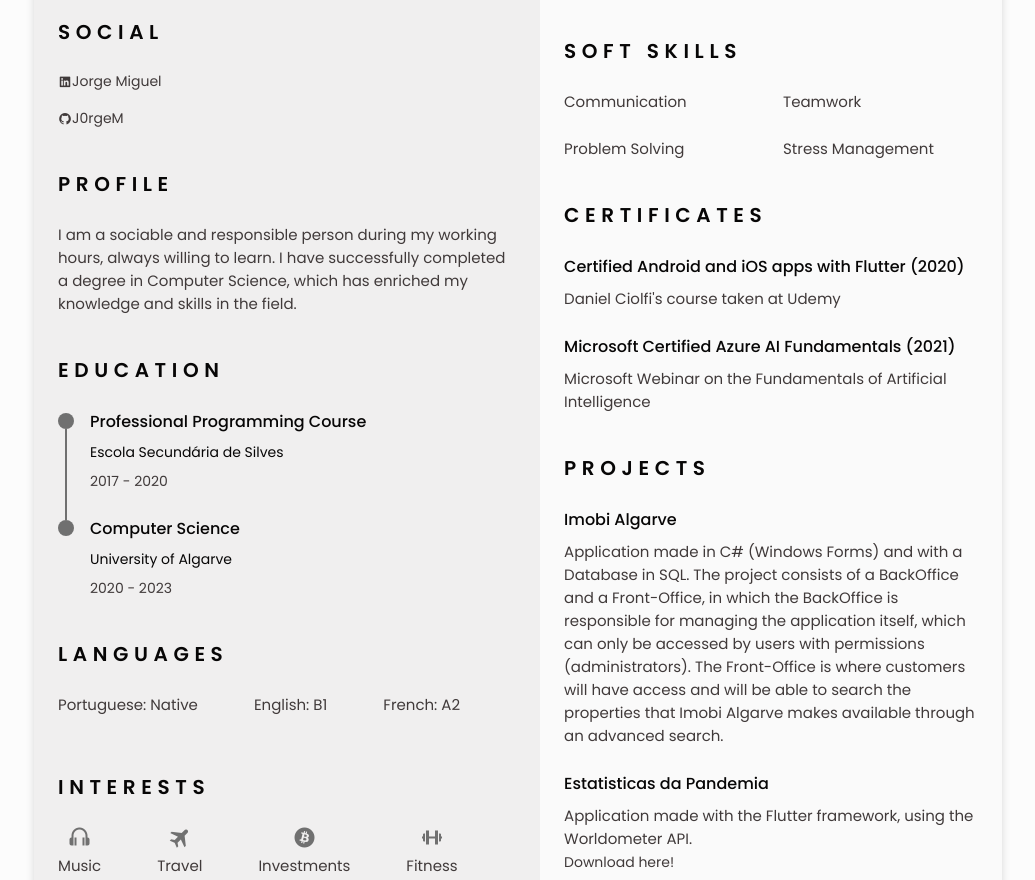
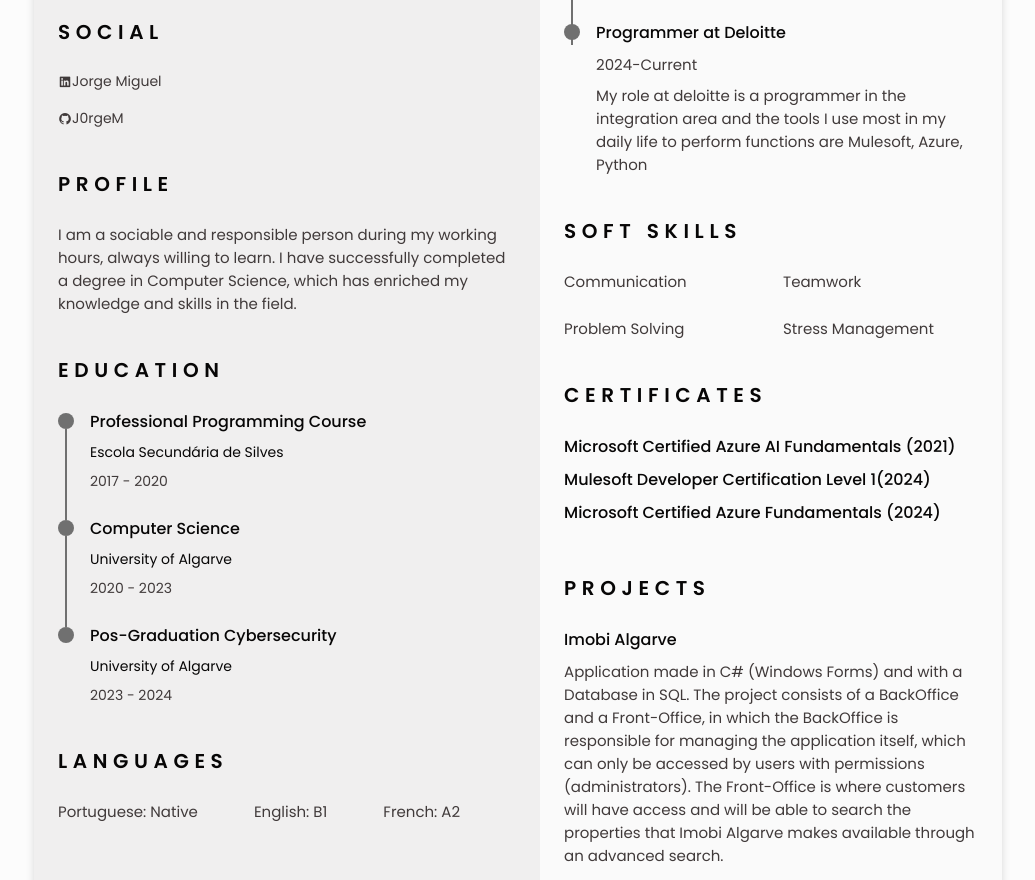
Before and after one commit to J0rgeM/CurriculumVitae, a plain HTML site: page index.html in a window 1280 px wide. Shown: the part 420-1300 px from the top of the page, without its empty margins (122-1157 px from the left). Drawn offline with nearby package versions, Linux system fonts and the light colour scheme.

Commit message:
update 15/03/24

```diff
--- a/index.html
+++ b/index.html
@@ -134,13 +134,27 @@
                             <div class="education_content">
                                 <div class="education_time">
                                     <span class="education_rounder"></span>
-                                    <!--<span class="education_line"></span> -->
+                                    <span class="education_line"></span>
+
                                 </div>
 
                                 <div class="education_data bd-grid">
-                                    <h3 class="education_title">Computer Science</h3>
+                                     <h3 class="education_title">Computer Science</h3>
                                     <span class="education_studies">University of Algarve</span>
                                     <span class="education_year">2020 - 2023</span>
+
+                                </div>
+                            </div>
+                            <div class="education_content">
+                                <div class="education_time">
+                                    <span class="education_rounder"></span>
+
+                                </div>
+
+                                <div class="education_data bd-grid">
+                                     <h3 class="education_title">Pos-Graduation Cybersecurity</h3>
+                                    <span class="education_studies">University of Algarve</span>
+                                    <span class="education_year">2023 - 2024</span>
                                 </div>
                             </div>
                         </div>
@@ -218,12 +232,12 @@
                             <h2 class="section-title">Experience</h2>
 
                             <div class="experience_container bd-grid">
+                                <div class="experience_content">
+                                     <div class="experience_time">
+                                        <span class="experience_rounder"></span>
+                                        <span class="experience_line"></span>
 
-                                <div class="experience_content">
-                                    <!-- <div class="experience_time"> -->
-                                        <!-- <span class="experience_rounder"></span>-->
-                                        <!-- <span class="experience_line"></span>-->
-                                    <!-- </div>-->
+                                    </div>
 
                                     <div class="experience_data bd-grid">
                                         <h3 class="experience_title"> Amendoeira Golf Resort Internship</h3>
@@ -232,10 +246,28 @@
                                             After these tasks I started to replace the fiber optic converters with new ones (1 Gbps), while performing this task I learned about PoE (Power over Ethernet) technology.
                                             At the end of the internship I acquired some knowledge about Front-End and was given a challenge to install 2 computer systems in pool bars.</p>
                                     </div>
+
                                 </div>
 
+                                <div class="experience_container bd-grid">
+                                    <div class="experience_content">
+                                         <div class="experience_time">
+                                        <span class="experience_rounder"></span>
 
+
+                                        </div>
+
+                                        <div class="experience_data bd-grid">
+                                            <h3 class="experience_title"> Programmer at Deloitte</h3>
+                                            <span class="experience_company">2024-Current</span>
+                                            <p class="experience_description" >My role at deloitte is a programmer in the integration area and the tools I use most in my daily life to perform functions are Mulesoft, Azure, Python
+
+                                            </p>
+                                        </div>
+
+                                    </div>
                             </div>
+
                         </section>
 
                         <!--========== SOFT SKILLS ==========-->
@@ -268,15 +300,18 @@
                             <h2 class="section-title">Certificates</h2>
 
                             <div class="certificate_container bd-grid">
-                                <div class="certificate_content">
-                                    <h3 class="certificate_title">Certified Android and iOS apps with Flutter (2020)</h3>
-                                    <p class="certificate_description">Daniel Ciolfi's course taken at Udemy</p>
-                                </div>
+
 
                                 <div class="certificate_content">
                                     <h3 class="certificate_title">Microsoft Certified Azure AI Fundamentals (2021)</h3>
-                                    <p class="certificate_description">Microsoft Webinar on the Fundamentals of Artificial Intelligence</p>
+                                    <h3 class="certificate_title">Mulesoft Developer Certification Level 1(2024)</h3>
+                                    <h3 class="certificate_title">Microsoft Certified Azure Fundamentals (2024)</h3>
+
                                 </div>
+                                <!-- <div class="certificate_content">
+                                    <h3 class="certificate_title">CMicrosoft Certified Azure Fundamentals (2024)</h3>
+                                   <p class="certificate_description">Microsoft on the Fundamentals of Artificial Intelligence</p>
+                                </div>-->
 
                             </div>
                         </section>
```
